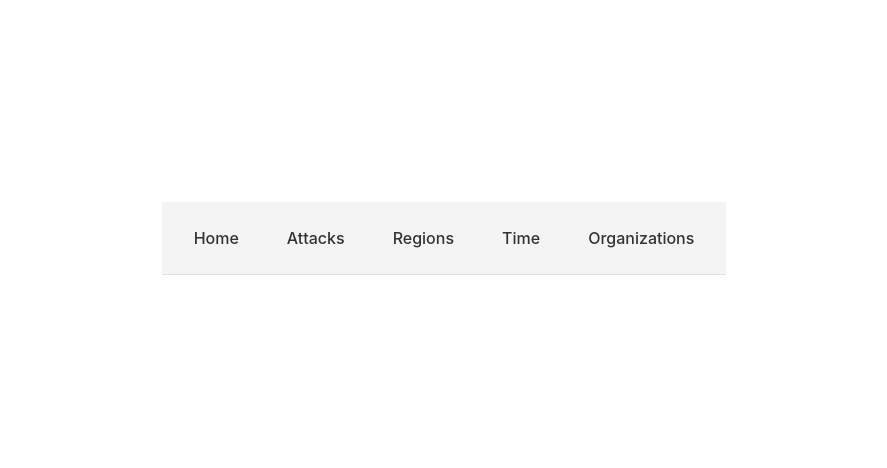
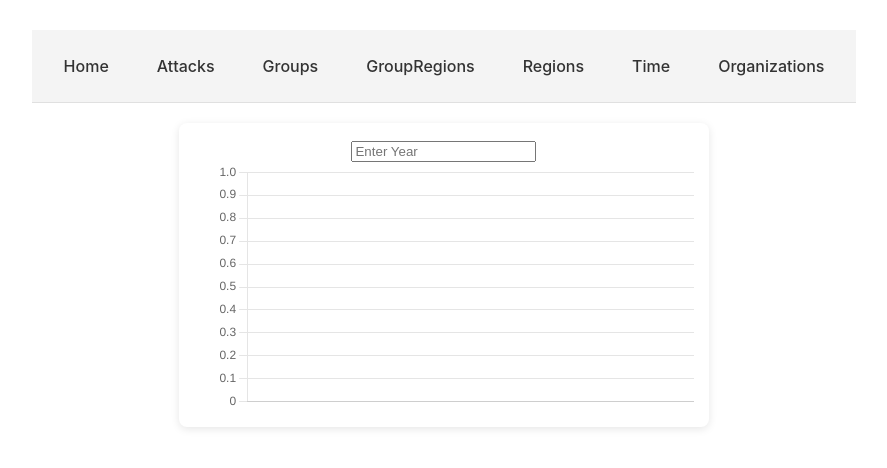
Before and after one commit to gadimon/Terrorist-targets-front, a React (Vite) app: page /groups in a window 1280 px wide. Shown: the part 162-630 px from the top of the page, without its empty margins (196-1083 px from the left). Built offline with nearby package versions, Linux system fonts and the light colour scheme.

Commit message:
Added functions and organizayion

```diff
--- /dev/null
+++ b/src/components/displayAttackByYear/DisplayGroupsByYear.module.css
@@ -0,0 +1,52 @@
+.chartWrapper {
+  display: flex;
+  justify-content: center;
+  align-items: center;
+  width: 100%;
+}
+
+.chartContainer {
+  width: 500px;
+  margin: 20px;
+  padding: 15px;
+  background: white;
+  border-radius: 8px;
+  box-shadow: 0 2px 8px rgba(0, 0, 0, 0.1);
+}
+
+.chartTitle {
+  font-size: 16px;
+  text-align: center;
+  margin-bottom: 15px;
+  color: #333;
+}
+
+.filtersContainer {
+  display: flex;
+  flex-wrap: wrap;
+  gap: 10px;
+  margin-bottom: 20px;
+  padding: 10px;
+  border-radius: 4px;
+  background-color: #f5f5f5;
+}
+
+.filterOption {
+  display: flex;
+  align-items: center;
+  gap: 5px;
+  padding: 5px 10px;
+  background-color: white;
+  border-radius: 4px;
+  cursor: pointer;
+  user-select: none;
+}
+
+.filterOption input[type="checkbox"] {
+  margin: 0;
+}
+
+.filterLabel {
+  font-size: 14px;
+  color: #333;
+}
--- /dev/null
+++ b/src/components/displayAttackByYear/DisplayGroupsByYear.tsx
@@ -0,0 +1,81 @@
+import { useEffect, useState } from "react";
+import {
+  Chart as ChartJS,
+  CategoryScale,
+  LinearScale,
+  BarElement,
+  Title,
+  Tooltip,
+} from "chart.js";
+import { Bar } from "react-chartjs-2";
+import styles from "./DisplayGroupsByYear.module.css";
+
+ChartJS.register(CategoryScale, LinearScale, BarElement, Title, Tooltip);
+
+interface GroupData {
+  _id: string;
+  total: number;
+}
+
+const DisplayGroupsByYear = () => {
+  const [groupData, setGroupData] = useState<GroupData[]>([]);
+
+  const fetchGroupsByYear = async (year: string) => {
+    try {
+      const response = await fetch(
+        `https://terrorist-targets.onrender.com/api/relationships/groups-by-year?year=${year}`
+      );
+      const data = await response.json();
+      const sortedData = [...data].sort((a, b) => b.total - a.total);
+      setGroupData(sortedData);
+    } catch (error) {
+      console.error("Error fetching groups:", error);
+    }
+  };
+
+  const options = {
+    maintainAspectRatio: true,
+    aspectRatio: 2,
+    plugins: {
+      legend: {
+        display: false,
+      },
+    },
+    scales: {
+      y: {
+        beginAtZero: true,
+        title: {
+          display: true,
+        },
+      },
+    },
+  };
+
+  const data = {
+    labels: groupData.map((group) => group._id),
+    datasets: [
+      {
+        data: groupData.map((group) => group.total),
+        backgroundColor: "rgba(53, 162, 235, 0.8)",
+        borderColor: "rgb(53, 162, 235)",
+        borderWidth: 1,
+      },
+    ],
+  };
+
+  return (
+    <div className={styles.chartWrapper}>
+      <div className={styles.chartContainer}>
+        <input
+          type="text"
+          placeholder="Enter Year"
+          onChange={(e) => fetchGroupsByYear(e.target.value)}
+        />
+
+        <Bar options={options} data={data} />
+      </div>
+    </div>
+  );
+};
+
+export default DisplayGroupsByYear;
--- /dev/null
+++ b/src/components/displayGroupRegions/DisplayGroupRegions.tsx
@@ -0,0 +1,69 @@
+import React, { useState } from "react";
+import { MapContainer, TileLayer, Marker, Popup } from "react-leaflet";
+import L from "leaflet";
+import "leaflet/dist/leaflet.css";
+
+const icon = L.icon({
+  iconUrl: "https://unpkg.com/leaflet@1.9.4/dist/images/marker-icon.png",
+  iconSize: [25, 41],
+  iconAnchor: [12, 41],
+  popupAnchor: [1, -34],
+  shadowUrl: "https://unpkg.com/leaflet@1.9.4/dist/images/marker-shadow.png",
+  shadowSize: [41, 41],
+});
+
+interface RegionData {
+  total: number;
+  region: string;
+  country: string;
+}
+
+const DisplayGroupRegions: React.FC = () => {
+  const [regionsData, setRegionsData] = useState<RegionData[]>([]);
+
+  const fetchGroupRegions = async (groupName: string) => {
+    try {
+      const response = await fetch(
+        `https://terrorist-targets.onrender.com/api/relationships/deadliest-regions/?name_group=${groupName}`
+      );
+      const data = await response.json();
+      setRegionsData(data);
+    } catch (error) {
+      console.error("Error:", error);
+    }
+  };
+
+  return (
+    <>
+      <input
+        type="text"
+        placeholder="Enter Group Name"
+        onChange={(e) => fetchGroupRegions(e.target.value)}
+        style={{ marginBottom: "20px", width: "100%", padding: "10px" }}
+      />
+
+      <div style={{ width: "800px", height: "600px", margin: "20px auto" }}>
+        <MapContainer
+          center={[31.5, 34.75]}
+          zoom={2}
+          style={{ width: "100%", height: "100%" }}
+        >
+          <TileLayer url="https://{s}.tile.openstreetmap.org/{z}/{x}/{y}.png" />
+          {regionsData.map((region, index) => (
+            <Marker key={index} position={[0, 0]} icon={icon}>
+              <Popup>
+                <div>
+                  <h3>{region.region}</h3>
+                  <p>Country: {region.country}</p>
+                  <p>Total Casualties: {region.total}</p>
+                </div>
+              </Popup>
+            </Marker>
+          ))}
+        </MapContainer>
+      </div>
+    </>
+  );
+};
+
+export default DisplayGroupRegions;
--- a/src/components/displayTime/DisplayTime.module.css
+++ b/src/components/displayTime/DisplayTime.module.css
@@ -1,4 +1,3 @@
-/* DisplayTime.module.css */
 .container {
   margin: 10px auto;
   padding: 20px;
--- a/src/routes/AppRoute.tsx
+++ b/src/routes/AppRoute.tsx
@@ -5,6 +5,8 @@ import DisplayAttack from "../components/displayAttack/DisplayAttack";
 import DisplayRegion from "../components/displayRegions/DisplayRegion";
 import DisplayTime from "../components/displayTime/DisplayTima";
 import DisplayOrganization from "../components/displayOrganizations/DisplayOrganizations ";
+import DisplayGroupsByYear from "../components/displayAttackByYear/DisplayGroupsByYear";
+import DisplayGroupRegions from "../components/displayGroupRegions/DisplayGroupRegions";
 
 const AppRouter: React.FC = () => {
   return (
@@ -12,6 +14,8 @@ const AppRouter: React.FC = () => {
       <nav className={styles.nav}>
         <NavLink to="/">Home</NavLink>
         <NavLink to="/attacks">Attacks</NavLink>
+        <NavLink to="/groups">Groups</NavLink>
+        <NavLink to="/groupRegions">GroupRegions</NavLink>
         <NavLink to="/regions">Regions</NavLink>
         <NavLink to="/time">Time</NavLink>
         <NavLink to="/organizations">Organizations</NavLink>
@@ -19,6 +23,8 @@ const AppRouter: React.FC = () => {
 
       <Routes>
         <Route path="/attacks" element={<DisplayAttack />} />
+        <Route path="/groups" element={<DisplayGroupsByYear />} />
+        <Route path="/groupRegions" element={<DisplayGroupRegions />} />
         <Route path="/regions" element={<DisplayRegion />} />
         <Route path="/time" element={<DisplayTime />} />
         <Route path="/organizations" element={<DisplayOrganization />} />
--- a/src/routes/AppRouter.module.css
+++ b/src/routes/AppRouter.module.css
@@ -1,4 +1,3 @@
-/* ApRouter.module.css */
 nav {
   display: flex;
   justify-content: center;
```
